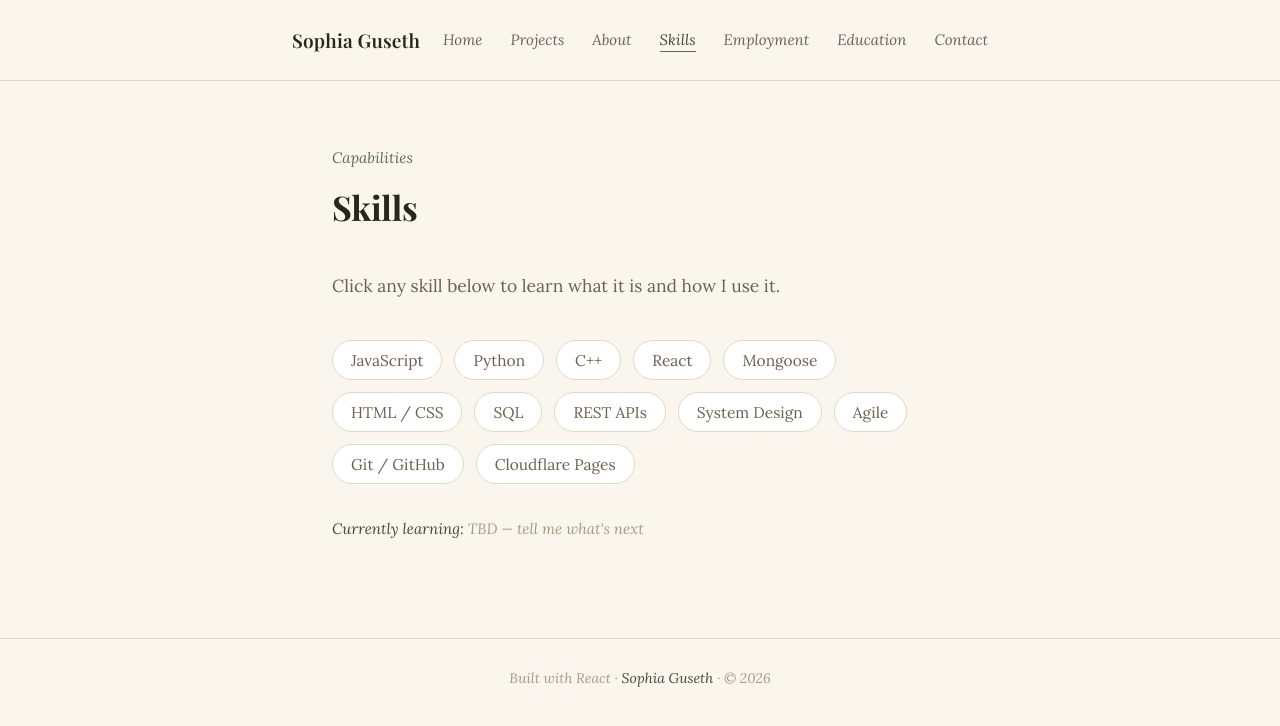
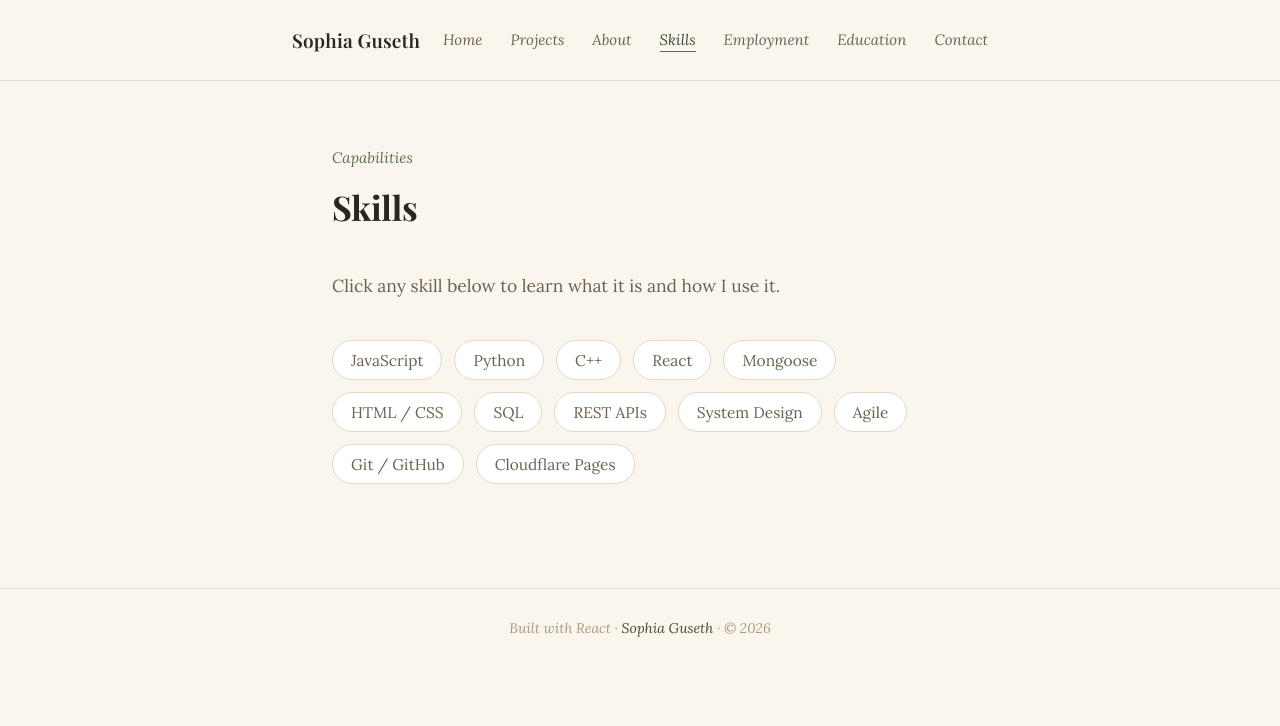
Before and after one commit to User1245677977/Resume-Website, a React (Vite) app: page / in a window 1280 px wide. Both pictures are taken after a click on the button "Skills". Shown: the top 726 px of the page. Built offline with nearby package versions, Linux system fonts and the light colour scheme; the HTML template or start-up script is replaced by a standard one; a web font is replaced by a local one.

Commit message:
Remove currently learning section from Skills page
Removed the learning line section from the Skills page.

```diff
--- a/src/pages/Skills.jsx
+++ b/src/pages/Skills.jsx
@@ -33,9 +33,6 @@ export default function Skills() {
         </div>
       )}
 
-      <div className="learning-line">
-        <span className="accent">Currently learning:</span> TBD — tell me what's next
-      </div>
     </section>
   )
 }
```
